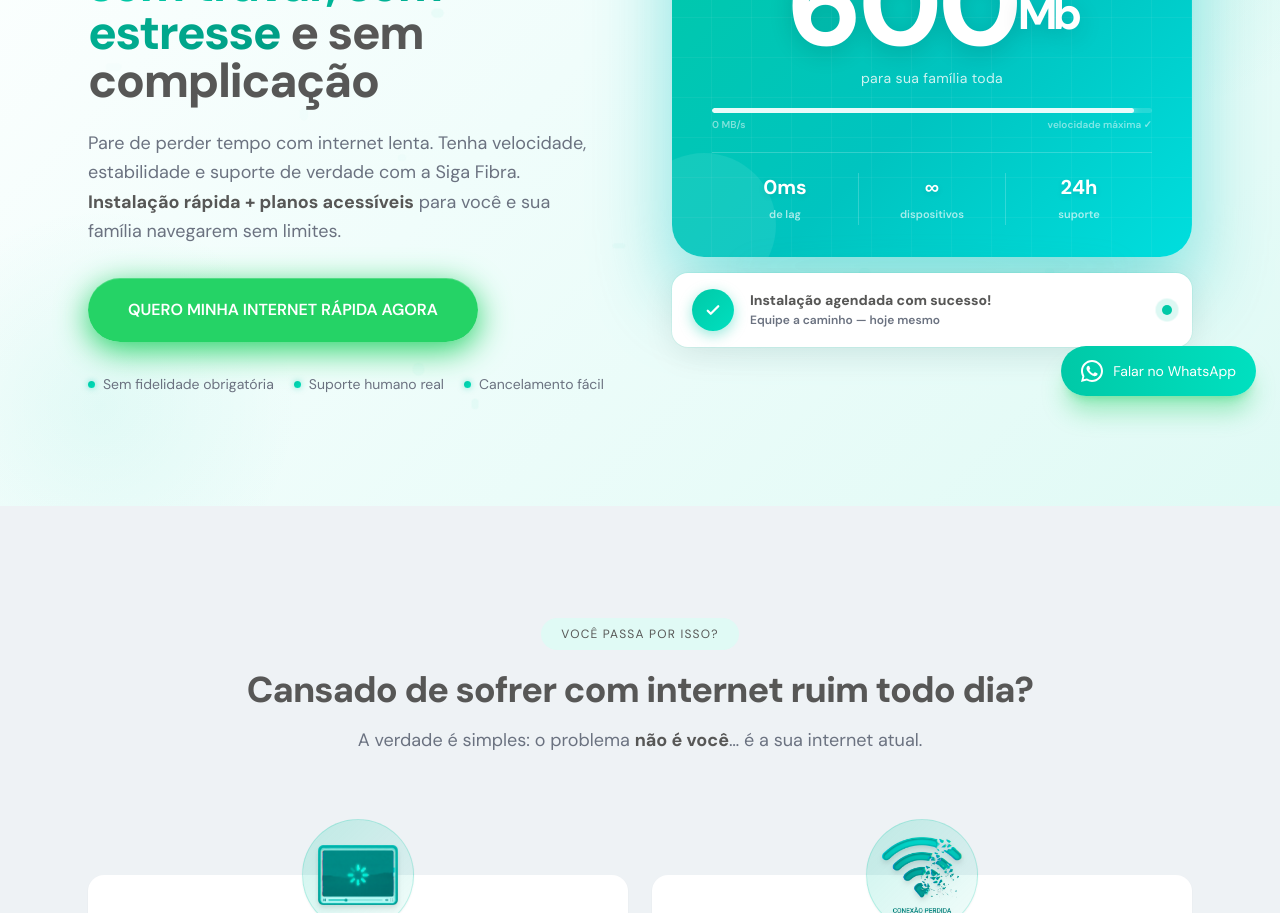
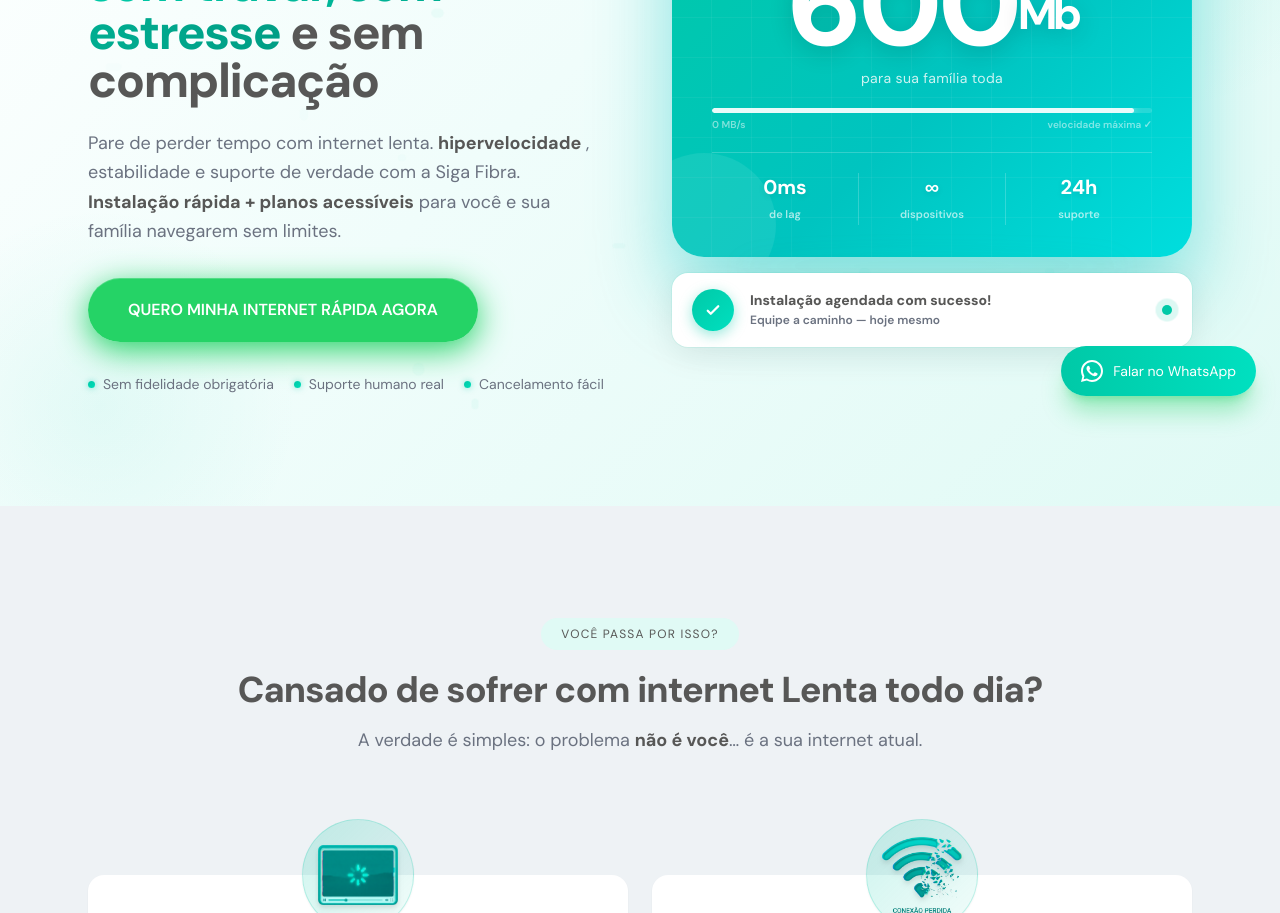
Before and after one commit to agenciaacev/siga-fibra-lp-1, a React (Vite) app: page / in a window 1280 px wide. Shown: the part 380-1293 px from the top of the page. Built offline with nearby package versions, Linux system fonts and the light colour scheme.

Commit message:
subindo projeto

```diff
--- a/src/components/Hero.tsx
+++ b/src/components/Hero.tsx
@@ -574,7 +574,7 @@
             </h1>
 
             <p className="sub-reveal text-muted font-600 text-lg leading-relaxed mb-8">
-              Pare de perder tempo com internet lenta. Tenha velocidade,
+              Pare de perder tempo com internet lenta. <strong className="text-[#575756]">hipervelocidade</strong> ,
               estabilidade e suporte de verdade com a Siga Fibra.{" "}
               <strong className="text-[#575756]">
                 Instalação rápida + planos acessíveis
--- a/src/components/Pain.tsx
+++ b/src/components/Pain.tsx
@@ -45,7 +45,7 @@
             Você passa por isso?
           </span>
           <h2 className="text-3xl md:text-4xl font-black text-[#575756] tracking-tight mb-4">
-            Cansado de sofrer com internet ruim todo dia?
+            Cansado de sofrer com internet <strong className="text-[#575756]">Lenta</strong> todo dia?
           </h2>
           <p className="text-muted font-600 text-lg max-w-xl mx-auto leading-relaxed">
             A verdade é simples: o problema{' '}
```
